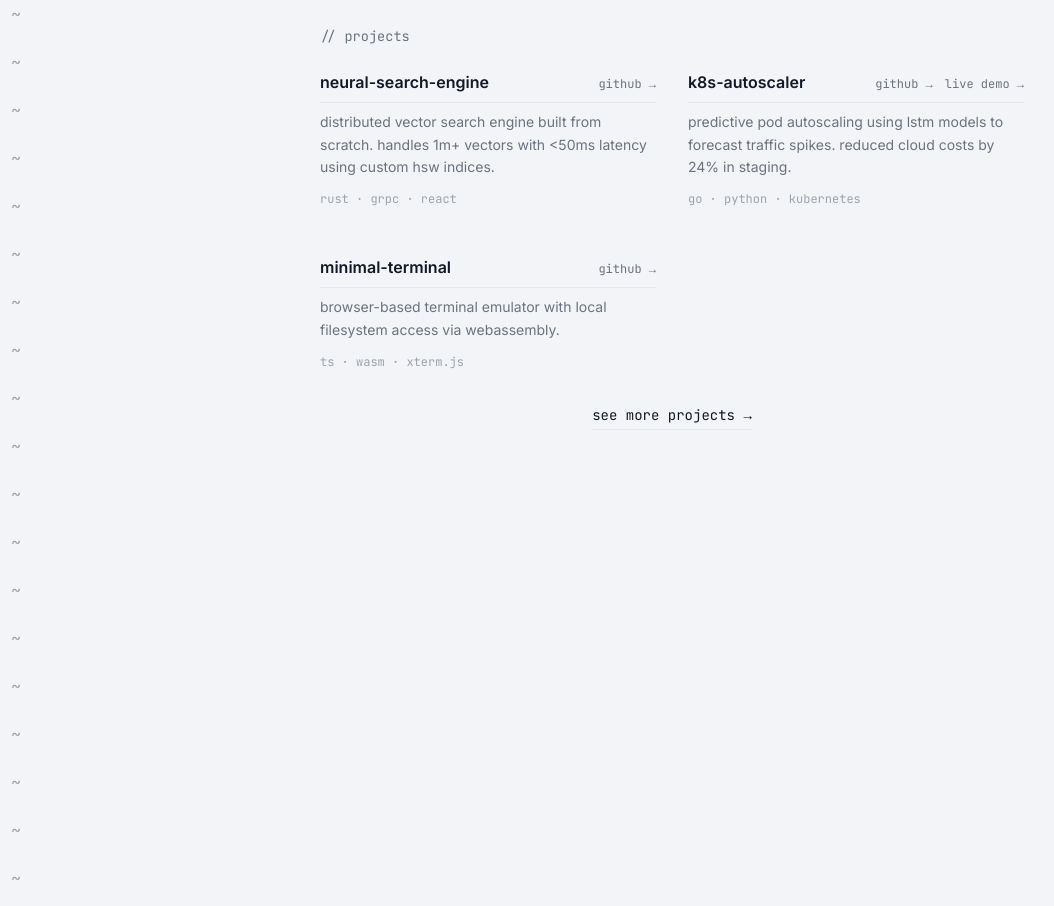
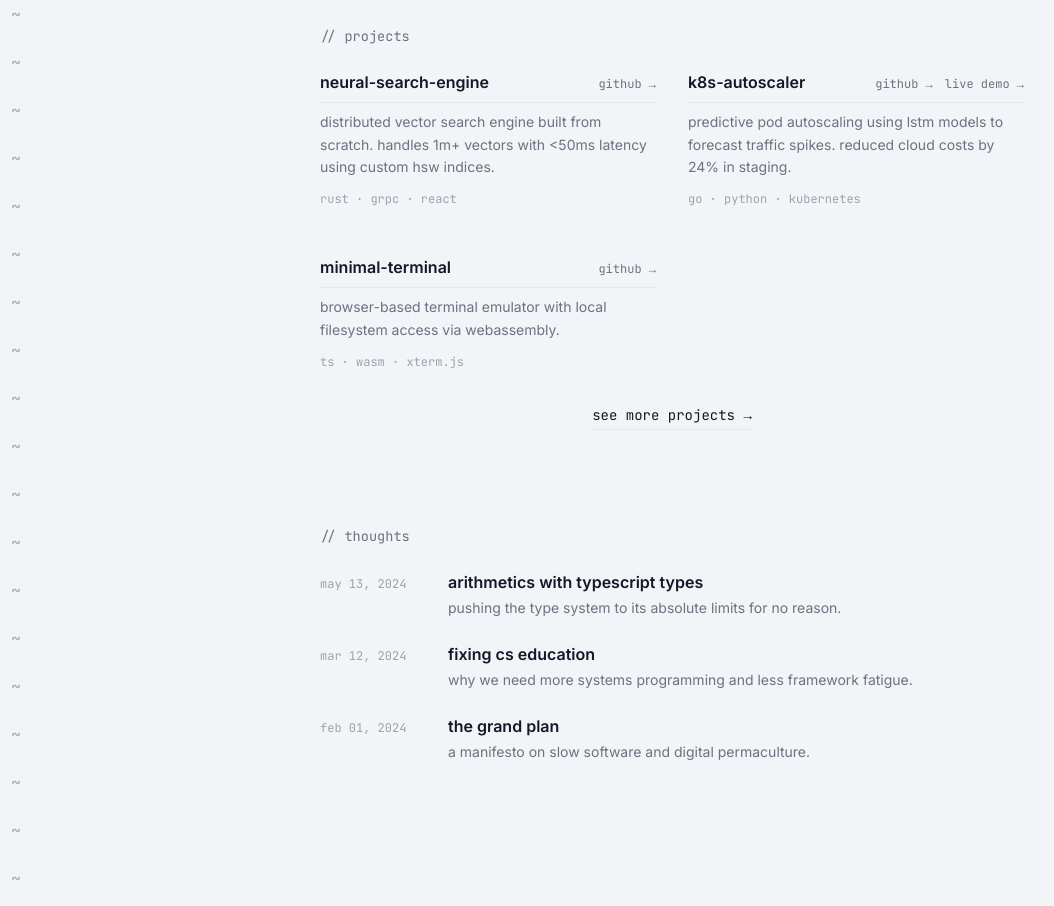
Before and after one commit to senutpal/untitled, an Astro site: page / in a window 1280 px wide. Shown: the part 1309-2215 px from the top of the page, without its empty margins (0-1054 px from the left). Before the commit the page ends 1835 px from the top, so only its background shows below. Built offline with nearby package versions, Linux system fonts and the light colour scheme; Astro itself is replaced by a stand-in of ours.

Commit message:
add ThoughtsSection with BlogPostEntry

```diff
--- /dev/null
+++ b/src/components/BlogPostEntry.astro
@@ -0,0 +1,18 @@
+---
+interface Props {
+  date: Date;
+  title: string;
+  description: string;
+  slug: string;
+}
+const { date, title, description, slug } = Astro.props;
+const formattedDate = date.toLocaleDateString('en-US', { month: 'short', day: '2-digit', year: 'numeric' }).toLowerCase();
+---
+
+<article class="flex flex-col md:flex-row md:items-baseline gap-2 md:gap-8 group cursor-pointer">
+  <span class="font-mono text-xs w-24 shrink-0" style="color: var(--gutter-color);">{formattedDate}</span>
+  <a href={`/blog/${slug}`} class="grow no-underline">
+    <h3 class="font-semibold transition-colors underline decoration-transparent group-hover:decoration-current underline-offset-4" style="color: var(--text-primary);">{title}</h3>
+    <p class="text-sm mt-1" style="color: var(--text-secondary);">{description}</p>
+  </a>
+</article>
--- /dev/null
+++ b/src/components/ThoughtsSection.astro
@@ -0,0 +1,23 @@
+---
+import { getCollection } from 'astro:content';
+import SectionHeader from './SectionHeader.astro';
+import BlogPostEntry from './BlogPostEntry.astro';
+
+const posts = (await getCollection('blog'))
+  .filter((post) => !post.data.draft)
+  .sort((a, b) => b.data.date.getTime() - a.data.date.getTime());
+---
+
+<section id="blogs" class="fade-on-scroll pb-12">
+  <SectionHeader title="thoughts" />
+  <div class="space-y-6">
+    {posts.map((post) => (
+      <BlogPostEntry
+        date={post.data.date}
+        title={post.data.title}
+        description={post.data.description}
+        slug={post.slug}
+      />
+    ))}
+  </div>
+</section>
--- a/src/pages/index.astro
+++ b/src/pages/index.astro
@@ -5,6 +5,7 @@ import HeroSection from '../components/HeroSection.astro';
 import ContributionHeatmap from '../components/ContributionHeatmap.astro';
 import AboutSection from '../components/AboutSection.astro';
 import ProjectsSection from '../components/ProjectsSection.astro';
+import ThoughtsSection from '../components/ThoughtsSection.astro';
 ---
 
 <BaseLayout title="utpal.dev">
@@ -14,5 +15,6 @@ import ProjectsSection from '../components/ProjectsSection.astro';
     <ContributionHeatmap />
     <AboutSection />
     <ProjectsSection />
+    <ThoughtsSection />
   </main>
 </BaseLayout>
```
